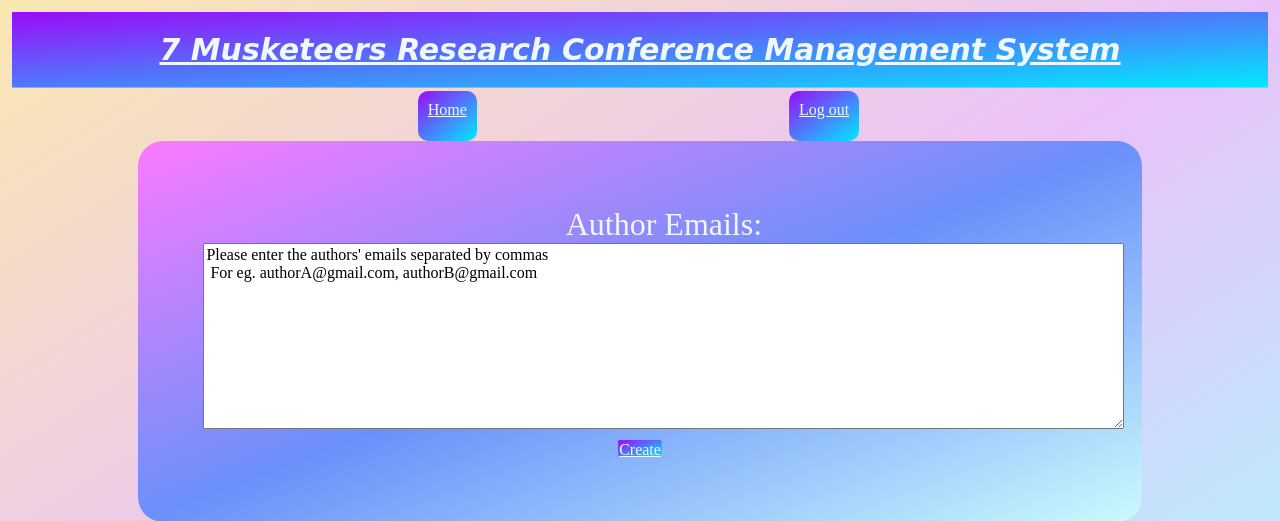
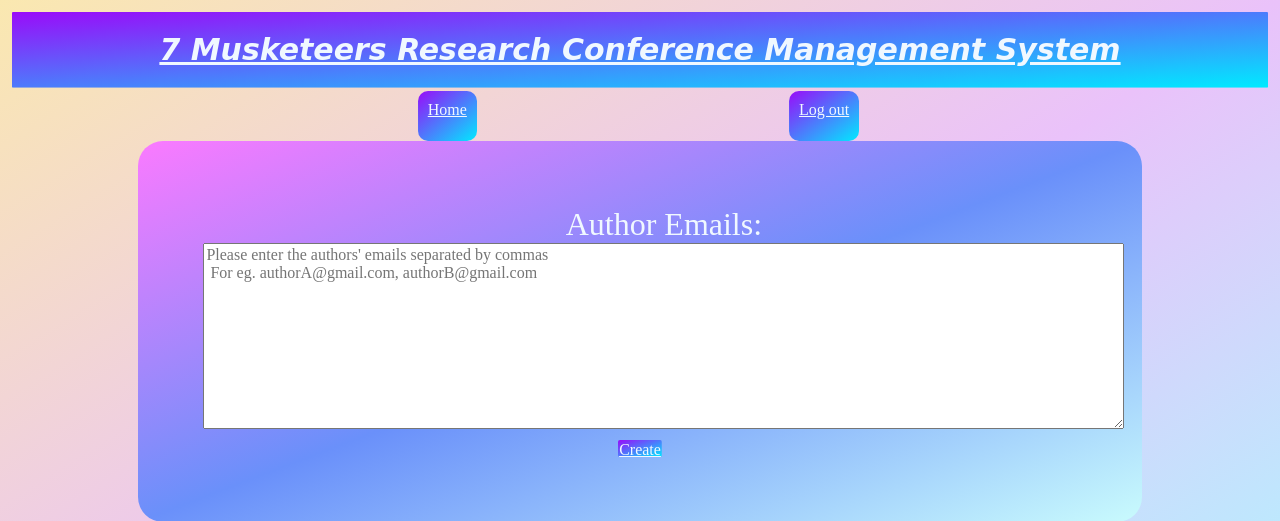
Before and after one commit to hariniprakash296/314Website-for-Research-paper-submissions, a Django app: template Conference_Management_System_Django/main/templates/author_newpaper.html in a window 1280 px wide. Shown: the top 521 px of the page. Run offline with Django 3.2, Linux system fonts and the light colour scheme; the template is opened without the code that fills it, so the values that code supplies are empty.

Commit message:
placeholder

```diff
--- a/Conference_Management_System_Django/main/templates/author_newpaper.html
+++ b/Conference_Management_System_Django/main/templates/author_newpaper.html
@@ -7,7 +7,7 @@
     <tr>
         <td style="text-align: center">
         <label>Author Emails:</label><br />
-                <textarea id="message" rows="10" cols="100" name="text" style="font-family: Times-New-Roman; font-size: 1rem;">Please enter the authors' emails separated by commas &#13;&#10; For eg. authorA@gmail.com, authorB@gmail.com</textarea>
+                <textarea id="message" rows="10" cols="100" name="text" style="font-family: Times-New-Roman; font-size: 1rem;" placeholder="Please enter the authors' emails separated by commas &#13;&#10; For eg. authorA@gmail.com, authorB@gmail.com"></textarea>
                 <span style="color: red;" id="textRequired"></span>
         <br/>
         </td>
```
